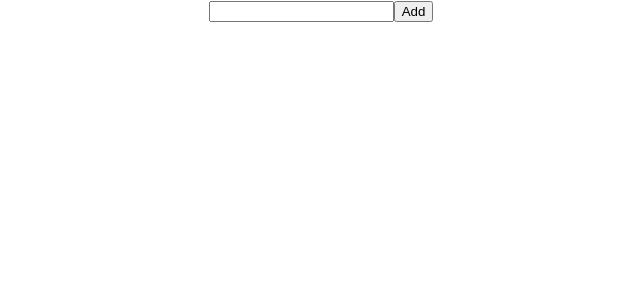
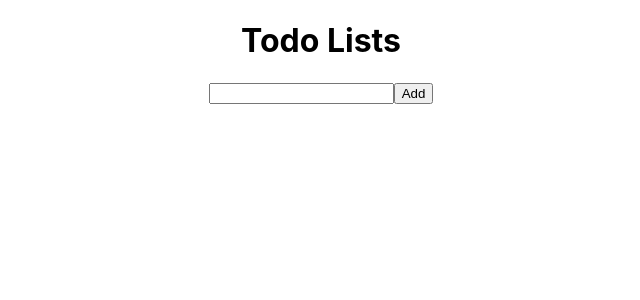
Before and after one commit to rvideep/hooks, a React (Create React App) app: page / in a window 1280 px wide. Shown: the top 300 px of the page, without its empty margins (319-959 px from the left). Built offline with nearby package versions, Linux system fonts and the light colour scheme; the HTML template or start-up script is replaced by a standard one.

Commit message:
test1 add todo lists

```diff
--- a/src/App.js
+++ b/src/App.js
@@ -1,11 +1,12 @@
-import './App.css';
-import Todo from './usereducer/Todo';
+import "./App.css";
+import Todo from "./usereducer/Todo";
 // import Render from './useref/Render';
 
 function App() {
   return (
     <div className="App">
       {/* <Render /> */}
+      <h1>Todo Lists</h1>
       <Todo />
     </div>
   );
```
